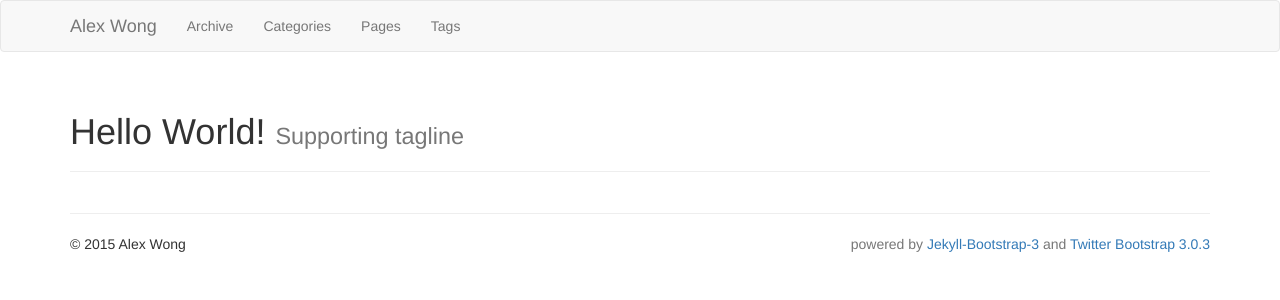
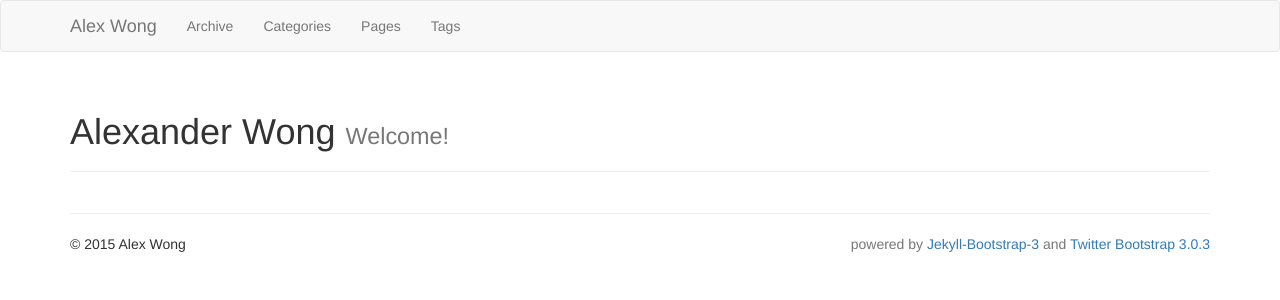
Before and after one commit to alexjwong9/working-jekyllbootstrap, a Jekyll site: the page built from index.md, in a window 1280 px wide. Shown: the top 300 px of the page. Built offline with Jekyll 4.4.1, drawn with Linux system fonts in a browser that asks for light colours; nearby versions of some CDN libraries; library files that are not in the unit come from our copies.

Commit message:
Update index.md

```diff
--- a/index.md
+++ b/index.md
@@ -1,6 +1,6 @@
 ---
 layout: page
-title: Hello World!
-tagline: Supporting tagline
+title: Alexander Wong
+tagline: Welcome!
 ---
 {% include JB/setup %}
```
